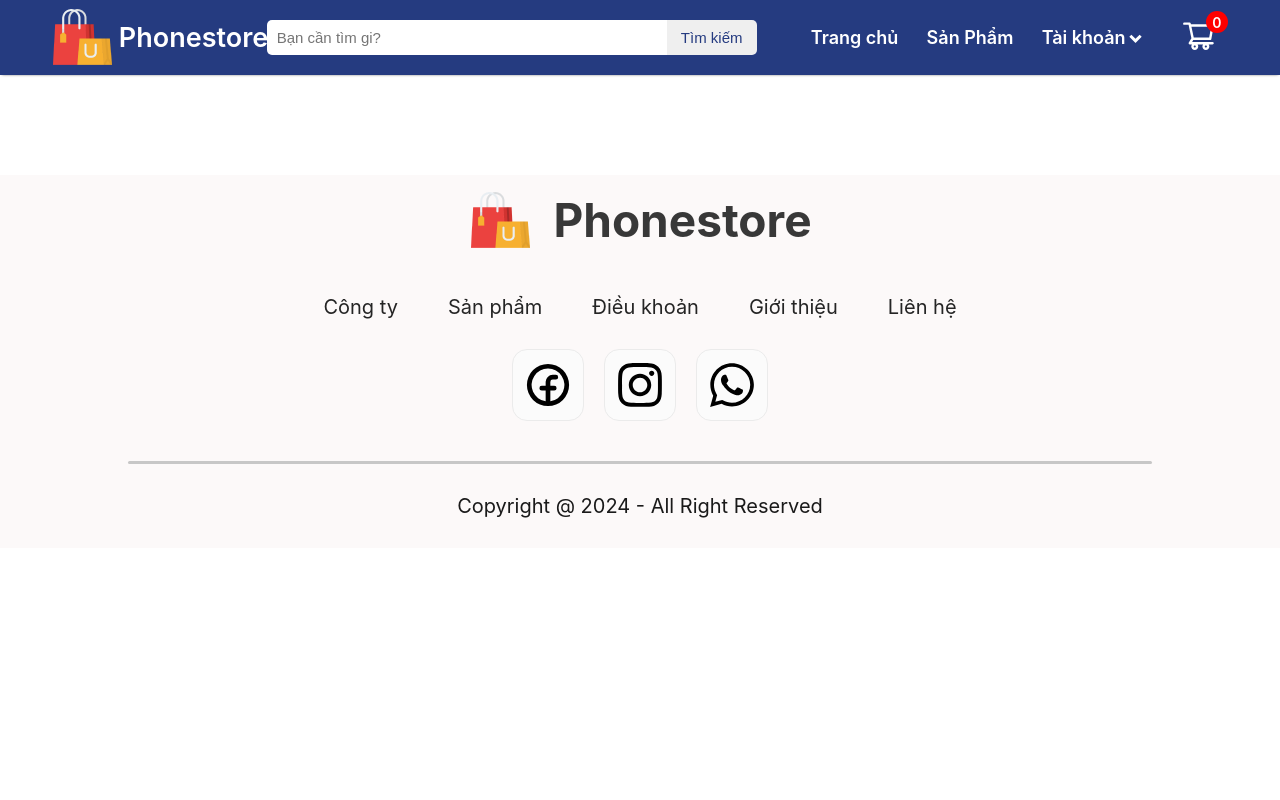
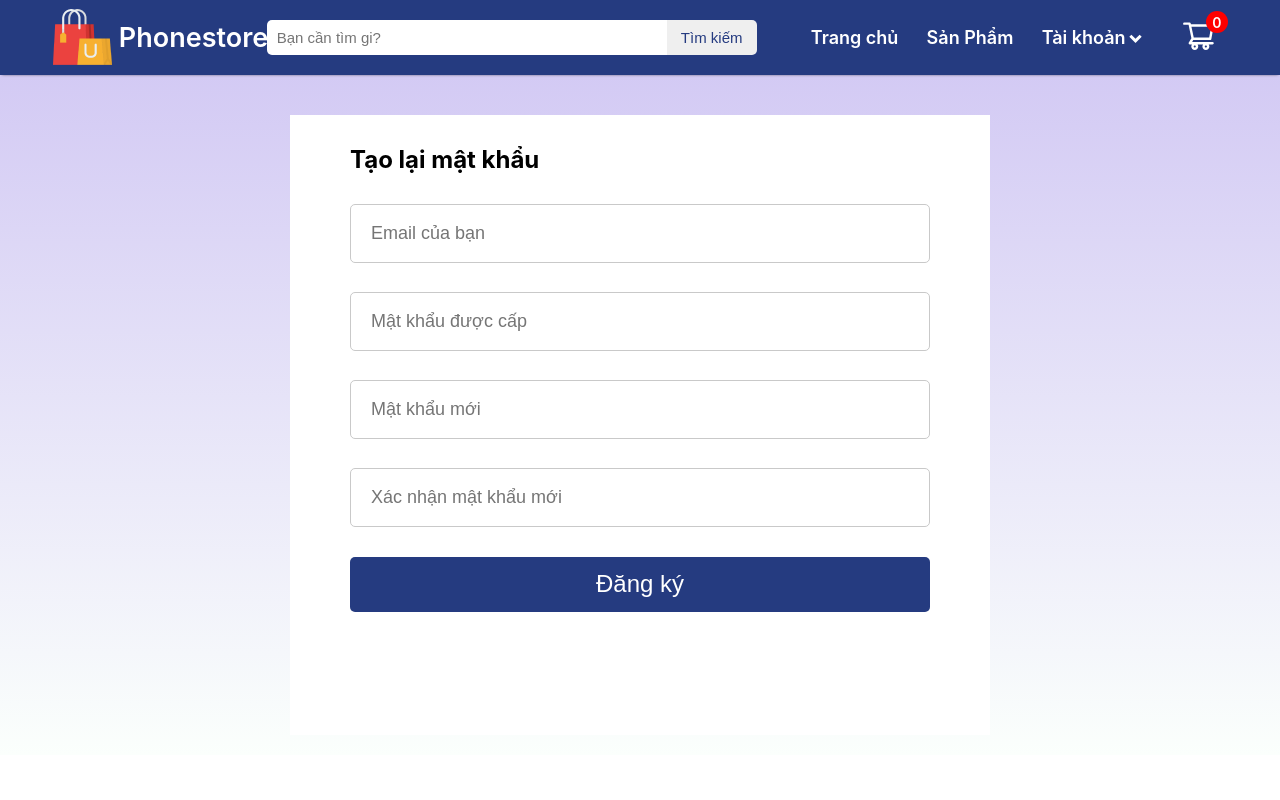
Before and after one commit to vung2k2/phonestore_web, a React (Create React App) app: page /reset-password in a window 1280 px wide. Shown: the top 800 px of the page. Built offline with nearby package versions, Linux system fonts and the light colour scheme; no server answers.

Commit message:
add features

```diff
--- a/src/App.js
+++ b/src/App.js
@@ -15,6 +15,8 @@ import { Bounce, ToastContainer } from 'react-toastify';
 import { Provider } from 'react-redux';
 import { store } from './redux/store';
 import Footer from './Components/Footer/Footer';
+import ForgotPassword from './Page/ForgotPassword';
+import ResetPassword from './Page/ResetPassword';
 
 function App() {
     return (
@@ -31,6 +33,8 @@ function App() {
                                 <Route path="/login" element={<Login />} />
                                 <Route path="/signup" element={<Signup />} />
                                 <Route path="/cart" element={<Cart />} />{' '}
+                                <Route path="/forgot-password" element={<ForgotPassword />} />
+                                <Route path="/reset-password" element={<ResetPassword />} />
                             </Routes>
                             <Footer />
                         </ShopContextProvider>
--- /dev/null
+++ b/src/Page/CSS/ForgotPassword.css
@@ -0,0 +1,77 @@
+.signup {
+    width: 100%;
+    height: 80vh;
+    background: #fce3fe;
+    padding-top: 40px;
+    background: linear-gradient(180deg, #d3caf4 0%, #e1ffea22 100%);
+}
+
+.signup-container {
+    width: 580px;
+    height: 350px;
+    background: white;
+    margin: auto;
+    padding: 10px 60px;
+}
+
+.signup-container h1 {
+    margin: 20px 0px;
+}
+
+.signup-container button {
+    width: 580px;
+    height: 55px;
+    color: white;
+    border-radius: 5px;
+    background: #253b80;
+    margin-top: 30px;
+    border: none;
+    font-size: 24px;
+    font-weight: 500;
+    cursor: pointer;
+}
+
+.signup-form {
+    display: flex;
+    flex-direction: column;
+    gap: 29px;
+    margin-top: 30px;
+}
+
+.signup-login {
+    margin-top: 20px;
+    color: #5c5c5c;
+    font-size: 18px;
+    font-weight: 500;
+}
+
+.signup-login span {
+    color: #ff4141;
+    font-weight: 600;
+}
+
+.signup-form input {
+    height: 55px;
+    width: 100%-20px;
+    padding-left: 20px;
+    border: 1px solid #c9c9c9;
+    border-radius: 5px;
+    outline: none;
+    color: #5c5c5c;
+    font-size: 18px;
+}
+
+.signup-agree {
+    display: flex;
+    align-items: center;
+    margin-top: 25px;
+    gap: 20px;
+    color: #5c5c5c;
+    font-size: 18px;
+    font-weight: 500;
+}
+
+.error-message {
+    color: red;
+    text-align: center;
+}
--- /dev/null
+++ b/src/Page/CSS/ResetPassword.css
@@ -0,0 +1,77 @@
+.signup {
+    width: 100%;
+    height: 80vh;
+    background: #fce3fe;
+    padding-top: 40px;
+    background: linear-gradient(180deg, #d3caf4 0%, #e1ffea22 100%);
+}
+
+.signup-container {
+    width: 580px;
+    height: 600px;
+    background: white;
+    margin: auto;
+    padding: 10px 60px;
+}
+
+.signup-container h1 {
+    margin: 20px 0px;
+}
+
+.signup-container button {
+    width: 580px;
+    height: 55px;
+    color: white;
+    border-radius: 5px;
+    background: #253b80;
+    margin-top: 30px;
+    border: none;
+    font-size: 24px;
+    font-weight: 500;
+    cursor: pointer;
+}
+
+.signup-form {
+    display: flex;
+    flex-direction: column;
+    gap: 29px;
+    margin-top: 30px;
+}
+
+.signup-login {
+    margin-top: 20px;
+    color: #5c5c5c;
+    font-size: 18px;
+    font-weight: 500;
+}
+
+.signup-login span {
+    color: #ff4141;
+    font-weight: 600;
+}
+
+.signup-form input {
+    height: 55px;
+    width: 100%-20px;
+    padding-left: 20px;
+    border: 1px solid #c9c9c9;
+    border-radius: 5px;
+    outline: none;
+    color: #5c5c5c;
+    font-size: 18px;
+}
+
+.signup-agree {
+    display: flex;
+    align-items: center;
+    margin-top: 25px;
+    gap: 20px;
+    color: #5c5c5c;
+    font-size: 18px;
+    font-weight: 500;
+}
+
+.error-message {
+    color: red;
+    text-align: center;
+}
--- /dev/null
+++ b/src/Page/ForgotPassword.jsx
@@ -0,0 +1,41 @@
+import React, { useState } from 'react';
+import './CSS/ForgotPassword.css';
+import axios from 'axios';
+import { useNavigate } from 'react-router-dom';
+
+const ForgotPassword = () => {
+    const [email, setEmail] = useState('');
+    const [errorMessage, setErrorMessage] = useState('');
+    const navigate = useNavigate();
+
+    const handleSearch = async () => {
+        // if (response.status === 200) {
+        //     navigate('/reset-password');
+        // } else if (response.status === 404) {
+        //     setErrorMessage(response.statusText);
+        // }
+        try {
+            const response = await axios.post('http://localhost:1406/auth/forgot-password', { email });
+            if (response.status === 200) {
+                navigate('/reset-password');
+            }
+        } catch (error) {
+            setErrorMessage('Email chưa được đăng ký, vui lòng kiểm tra lại');
+        }
+    };
+
+    return (
+        <div className="signup">
+            <div className="signup-container">
+                <h2>Nhập email bạn đã đăng ký:</h2>
+                <div className="signup-form">
+                    <input type="email" placeholder="Email" value={email} onChange={(e) => setEmail(e.target.value)} />
+                </div>
+                {errorMessage && <p className="error-message">{errorMessage}</p>}
+                <button onClick={handleSearch}>Tìm kiếm</button>
+            </div>
+        </div>
+    );
+};
+
+export default ForgotPassword;
--- a/src/Page/Login.jsx
+++ b/src/Page/Login.jsx
@@ -2,12 +2,17 @@ import React, { useState } from 'react';
 import axios from 'axios';
 import './CSS/Login.css';
 import { RiEyeCloseLine, RiEyeLine } from 'react-icons/ri';
+import { useDispatch } from 'react-redux';
+import { useNavigate } from 'react-router-dom';
+import { LOGIN } from '../redux/reducers/loginReducer';
 
 const Login = () => {
     const [email, setEmail] = useState('');
     const [password, setPassword] = useState('');
     const [showPassword, setShowPassword] = useState(false);
     const [errorMessage, setErrorMessage] = useState('');
+    const dispatch = useDispatch();
+    const navigate = useNavigate();
 
     const togglePasswordVisibility = () => {
         setShowPassword(!showPassword);
@@ -22,7 +27,9 @@ const Login = () => {
 
             if (response.status === 200) {
                 console.log('Đăng nhập thành công:', response.data);
-                window.location.href = '/';
+                dispatch({ type: LOGIN, payload: true });
+
+                navigate('/');
             }
         } catch (error) {
             console.error('Lỗi đăng nhập:', error.response ? error.response.data : error.message);
@@ -58,9 +65,9 @@ const Login = () => {
                         onClick={togglePasswordVisibility}
                     >
                         {showPassword ? (
+                            <RiEyeCloseLine size={30} color="#808080" />
+                        ) : (
                             <RiEyeLine size={30} color="#808080" />
-                        ) : (
-                            <RiEyeCloseLine size={30} color="#808080" />
                         )}
                     </span>
                 </div>
--- /dev/null
+++ b/src/Page/ResetPassword.jsx
@@ -0,0 +1,89 @@
+import React, { useState } from 'react';
+import './CSS/ResetPassword.css';
+import axios from 'axios';
+import { useNavigate } from 'react-router-dom';
+import { toast } from 'react-toastify';
+
+const ResetPassword = () => {
+    const [email, setEmail] = useState('');
+    const [password, setPassword] = useState('');
+    const [oldPassword, setOldPassword] = useState('');
+    const [rePassword, setRePassword] = useState('');
+    const [errorMessage, setErrorMessage] = useState('');
+    const [success, setSuccess] = useState(false);
+    const navigate = useNavigate();
+
+    const handleChangePassword = async () => {
+        if (oldPassword === password) {
+            setErrorMessage('Mật khẩu mới không được giống mật khẩu cũ');
+        } else if (password !== rePassword) {
+            setErrorMessage('Mật khẩu mới không khớp');
+        } else if (oldPassword !== '123456789') {
+            setErrorMessage('Mật khẩu không khớp trong email');
+        } else {
+            try {
+                const response = await axios.post('http://localhost:1406/auth/change-password', {
+                    email,
+                    password: oldPassword,
+                    newPassword: rePassword,
+                });
+                if (response.status === 200) {
+                    setEmail('');
+                    setPassword('');
+                    setRePassword('');
+                    setOldPassword('');
+                    setSuccess(true);
+                    toast.success('Thay đổi mật khẩu thành công');
+                }
+            } catch (error) {
+                setErrorMessage('Đã xảy ra lỗi');
+            }
+        }
+    };
+
+    return (
+        <div className="signup">
+            <div className="signup-container">
+                <h2>Tạo lại mật khẩu</h2>
+                <div className="signup-form">
+                    <input
+                        type="email"
+                        placeholder="Email của bạn"
+                        value={email}
+                        onChange={(e) => setEmail(e.target.value)}
+                    />
+                    <input
+                        type="text"
+                        placeholder="Mật khẩu được cấp"
+                        value={oldPassword}
+                        onChange={(e) => setOldPassword(e.target.value)}
+                    />
+                    <input
+                        type="text"
+                        placeholder="Mật khẩu mới"
+                        value={password}
+                        onChange={(e) => setPassword(e.target.value)}
+                    />
+                    <input
+                        type="text"
+                        placeholder="Xác nhận mật khẩu mới"
+                        value={rePassword}
+                        onChange={(e) => setRePassword(e.target.value)}
+                    />
+                </div>
+                {errorMessage && <p className="error-message">{errorMessage}</p>}
+                {/* <button onClick={handleChangePassword}>Đăng ký</button>
+                <button onClick={handleChangePassword}>Đăng ký</button> */}
+                {success ? (
+                    <button style={{ backgroundColor: 'green' }} onClick={() => navigate('/login')}>
+                        Quay lại đăng nhập
+                    </button>
+                ) : (
+                    <button onClick={handleChangePassword}>Đăng ký</button>
+                )}
+            </div>
+        </div>
+    );
+};
+
+export default ResetPassword;
--- a/src/redux/reducers/index.js
+++ b/src/redux/reducers/index.js
@@ -1,8 +1,10 @@
 import { combineReducers } from 'redux';
 import info from './infoReducer.js';
+import login from './loginReducer.js';
 
 const reducers = combineReducers({
     userInfo: info,
+    login: login,
 });
 
 export default function (state, action) {
--- /dev/null
+++ b/src/redux/reducers/loginReducer.js
@@ -0,0 +1,17 @@
+const initState = {
+    login: false,
+};
+
+export const LOGIN = 'LOGIN';
+
+export default function login(state = initState, payload) {
+    switch (payload.type) {
+        case LOGIN:
+            return {
+                ...state,
+                login: payload.login,
+            };
+        default:
+            return state;
+    }
+}
```
Also changed, not shown: 1 other file (tests, documents, lock files or other folders).
